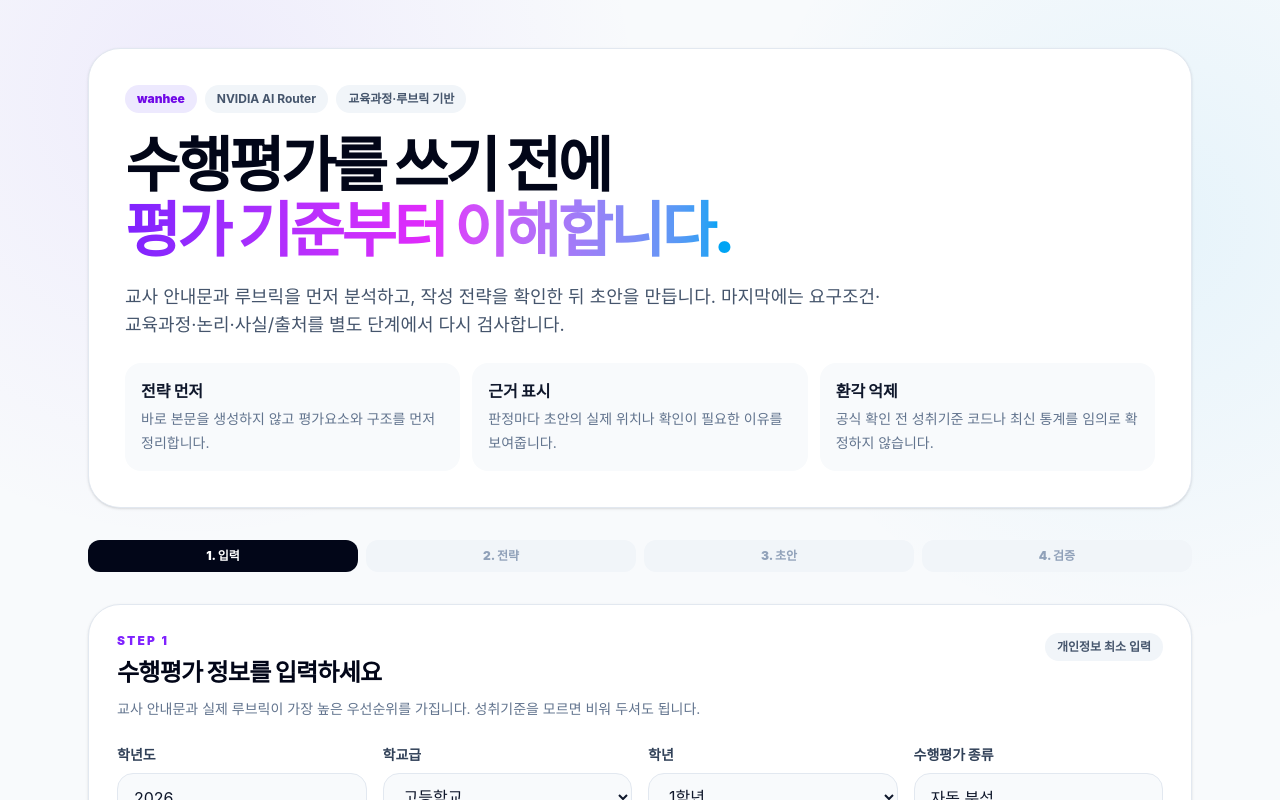
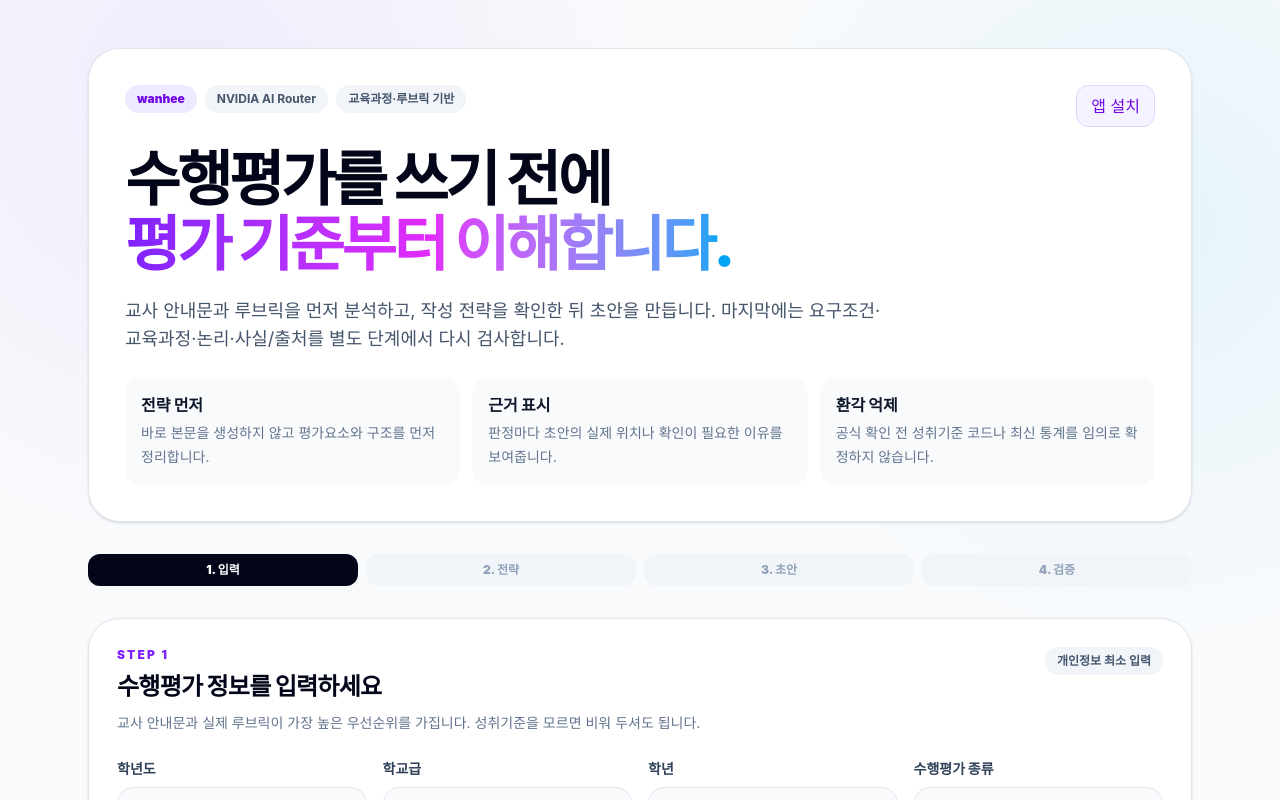
Before and after one commit to dy6553/performance-assessment-assistant, a Next.js app: page / in a window 1280 px wide. Shown: the top 800 px of the page. Built offline with nearby package versions, Linux system fonts and the light colour scheme.

Commit message:
feat: expose PWA install button

```diff
--- a/src/app/page.tsx
+++ b/src/app/page.tsx
@@ -1,13 +1,17 @@
+import { InstallAppButton } from "@/components/install-app-button";
 import { AssessmentClient } from "@/features/assessment/assessment-client";
 
 export default function HomePage() {
   return (
     <main className="mx-auto min-h-screen max-w-6xl px-4 py-8 sm:px-6 lg:py-12">
       <header className="mb-8 overflow-hidden rounded-[2rem] border border-slate-200 bg-white p-6 shadow-sm sm:p-9">
-        <div className="flex flex-wrap items-center gap-2">
-          <span className="rounded-full bg-violet-100 px-3 py-1.5 text-xs font-black text-violet-700">wanhee</span>
-          <span className="rounded-full bg-slate-100 px-3 py-1.5 text-xs font-bold text-slate-600">NVIDIA AI Router</span>
-          <span className="rounded-full bg-slate-100 px-3 py-1.5 text-xs font-bold text-slate-600">교육과정·루브릭 기반</span>
+        <div className="flex items-start justify-between gap-4">
+          <div className="flex flex-wrap items-center gap-2">
+            <span className="rounded-full bg-violet-100 px-3 py-1.5 text-xs font-black text-violet-700">wanhee</span>
+            <span className="rounded-full bg-slate-100 px-3 py-1.5 text-xs font-bold text-slate-600">NVIDIA AI Router</span>
+            <span className="rounded-full bg-slate-100 px-3 py-1.5 text-xs font-bold text-slate-600">교육과정·루브릭 기반</span>
+          </div>
+          <InstallAppButton />
         </div>
         <h1 className="mt-5 max-w-4xl text-4xl font-black leading-[1.08] tracking-[-0.055em] text-slate-950 sm:text-6xl">
           수행평가를 쓰기 전에
```
